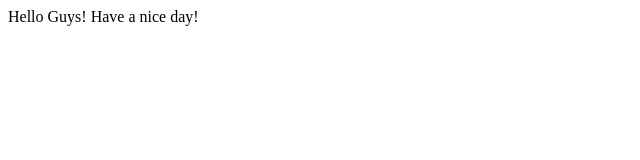
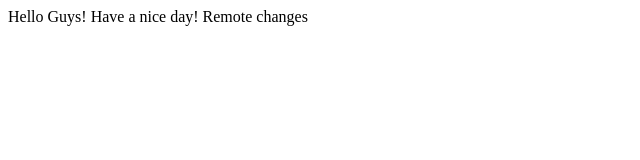
Before and after one commit to trostinsky/cursor-git-example, a plain HTML site: page index.html in a window 1280 px wide. Shown: the whole page, without its empty margins (0-640 px from the left). Drawn offline with Linux system fonts and the light colour scheme.

Commit message:
Update index.html

```diff
--- a/index.html
+++ b/index.html
@@ -10,5 +10,6 @@
 <body>
     Hello Guys!
     Have a nice day!
+    Remote changes
 </body>
 </html>
```
